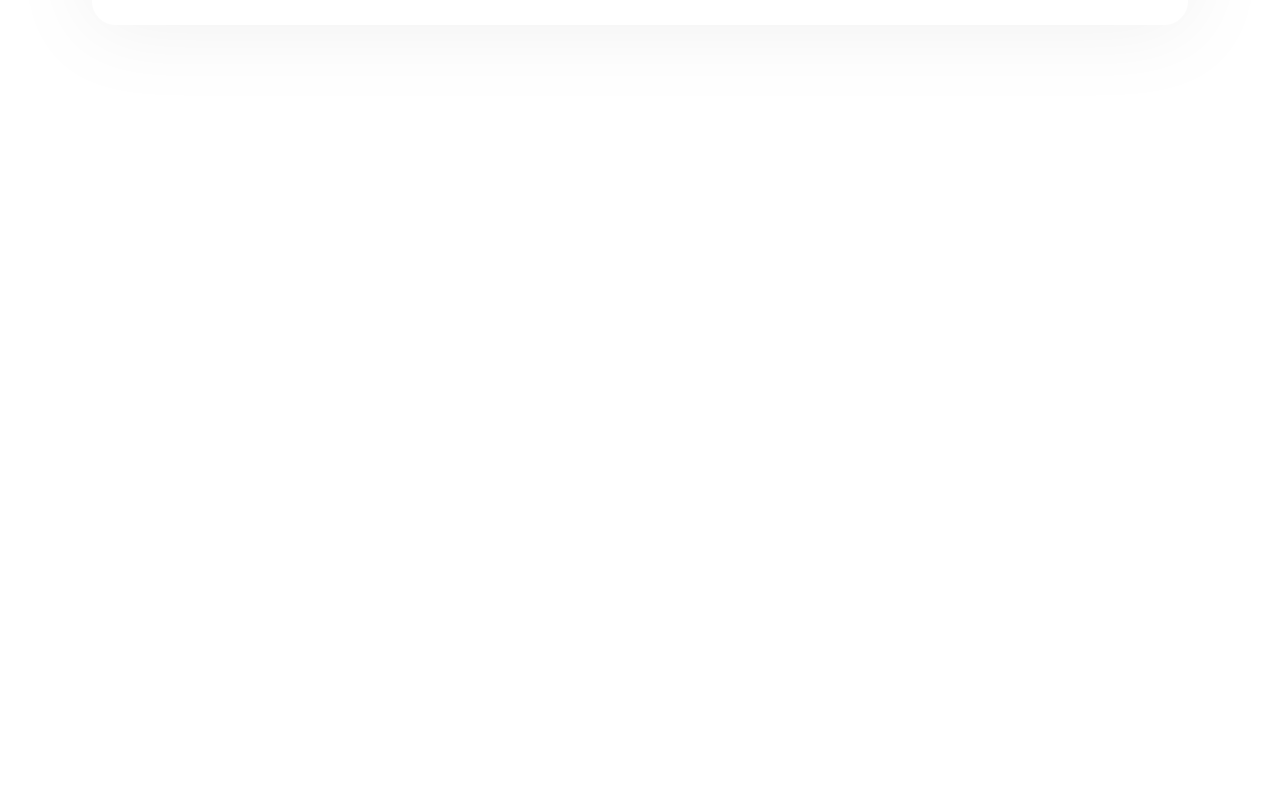
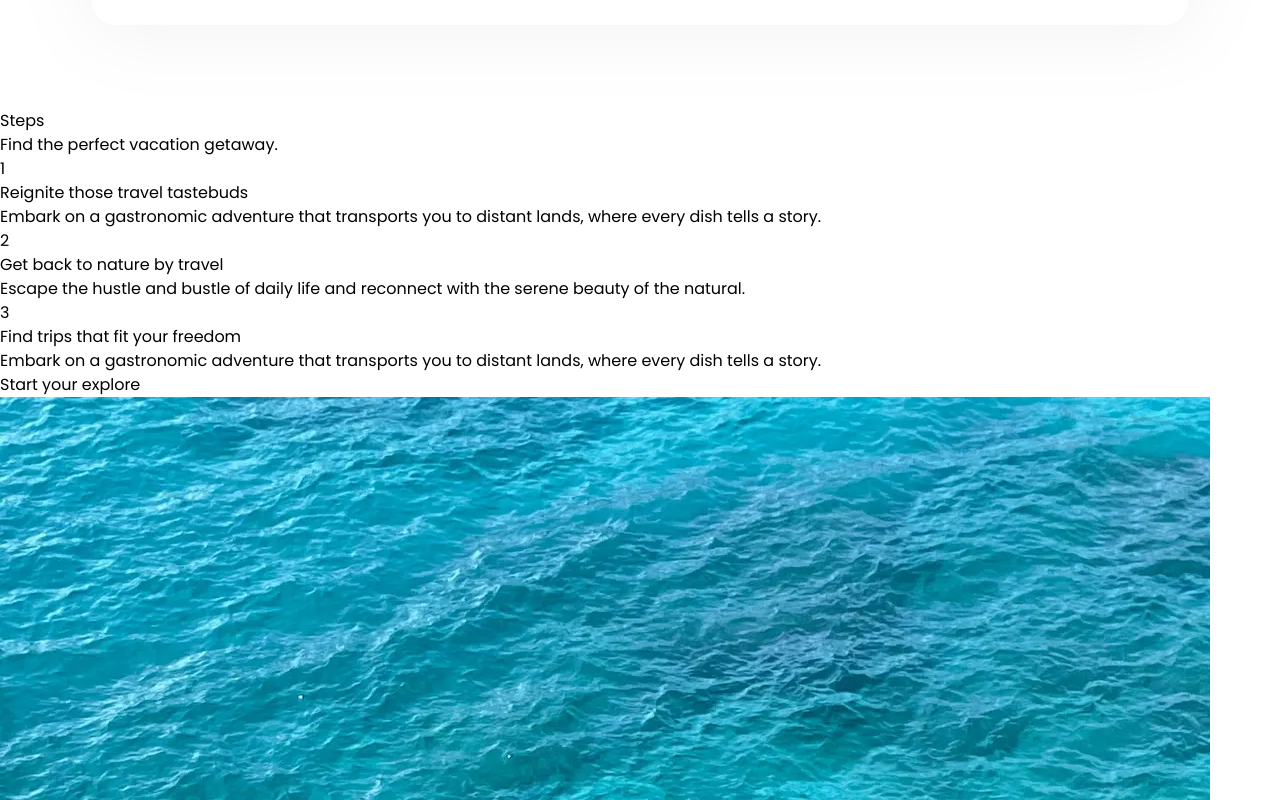
Before and after one commit to Jisap/vite-travel-agency, a React (Vite) app: page / in a window 1280 px wide. Shown: the part 860-1660 px from the top of the page. Before the commit the page ends 969 px from the top, so only its background shows below. Built offline with nearby package versions, Linux system fonts and the light colour scheme.

Commit message:
Steps structure

```diff
--- a/src/App.tsx
+++ b/src/App.tsx
@@ -1,7 +1,9 @@
 import Header from "./components/Header";
 import Hero from "./components/Hero/Hero";
+import Main from "./components/Main";
 import Navigation from "./components/Navigation/Navigation";
 import Page from "./components/Page";
+import Steps from "./components/Steps/Steps";
 
 function App() {
   return (
@@ -10,6 +12,10 @@ function App() {
         <Navigation />
         <Hero />
       </Header>
+
+      <Main>
+        <Steps />
+      </Main>
     </Page>
   )
 }
--- a/src/components/Page.tsx
+++ b/src/components/Page.tsx
@@ -2,7 +2,7 @@ import { ReactElement } from "react"
 
 
 interface PageProps {
-  children: ReactElement
+  children: ReactElement[]
 }
 
 const Page = (props: PageProps) => {
--- /dev/null
+++ b/src/components/Steps/Rating.tsx
@@ -0,0 +1,9 @@
+
+
+const Rating = () => {
+  return (
+    <div>Rating</div>
+  )
+}
+
+export default Rating
--- /dev/null
+++ b/src/components/Steps/Steps.tsx
@@ -0,0 +1,42 @@
+import { steps } from "../../utils/content"
+import swimmingDudes from "../../../public/swimmingDudes.webp"
+import Rating from "./Rating"
+
+const Steps = () => {
+  return (
+    <section>
+      <div>
+        <div>
+          <h2>Steps</h2>
+          <p>Find the perfect vacation getaway.</p>
+        </div>
+
+        <div>
+          <div>
+            <ul>
+              {steps.map((step) => (
+                <li key={step.id}>
+                  <span>{step.id}</span>
+                  <h3>{step.heading}</h3>
+                  <p>{step.description}</p>
+                </li>
+              ))}
+            </ul>
+            <a href="">Start your explore</a>
+          </div>
+
+          <figure>
+            <img
+              src={swimmingDudes}
+              alt="swimmingDudes"
+            />
+            <Rating />
+            <Rating />
+          </figure>
+        </div>
+      </div>
+    </section>
+  )
+}
+
+export default Steps
```
